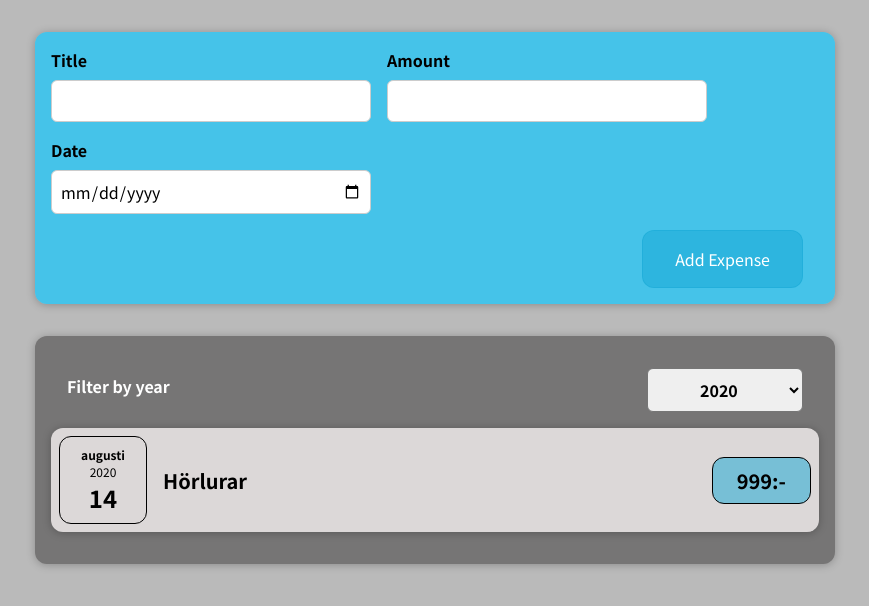
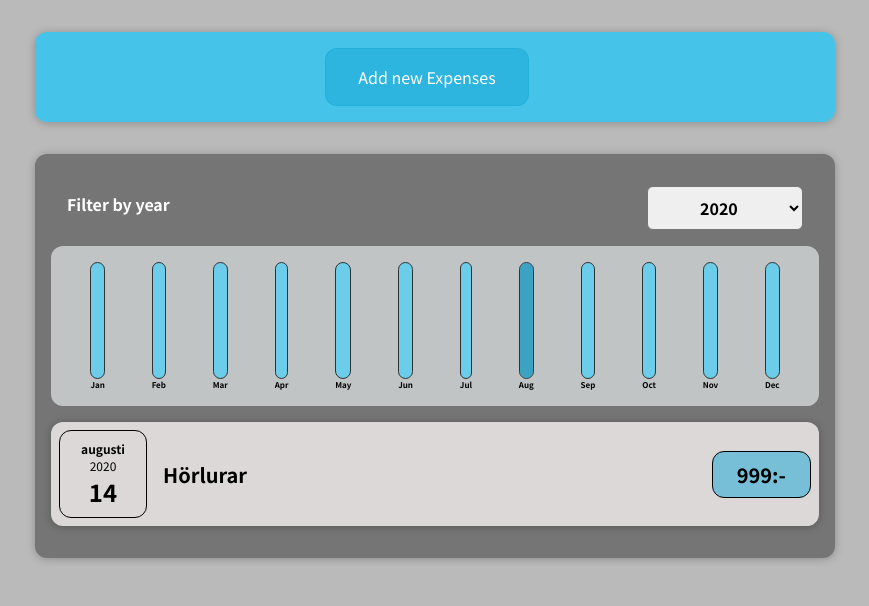
Before and after one commit to oskarskold/First-React-Project, a React (Create React App) app: page / in a window 1280 px wide. Shown: the top 606 px of the page, without its empty margins (205-1074 px from the left). Built offline with nearby package versions, Linux system fonts and the light colour scheme.

Commit message:
Added chart

```diff
--- /dev/null
+++ b/src/components/Chart/Chart.css
@@ -0,0 +1,9 @@
+.chart {
+  padding: 1rem;
+  border-radius: 12px;
+  background-color: #d8dcddc4;
+  text-align: center;
+  display: flex;
+  justify-content: space-around;
+  height: 10rem;
+}
--- /dev/null
+++ b/src/components/Chart/Chart.js
@@ -0,0 +1,24 @@
+import React from "react";
+
+import ChartBar from "./ChartBar";
+import "./Chart.css";
+
+const Chart = (props) => {
+  const dataPointValues = props.dataPoints.map((dataPoint) => dataPoint.value);
+  const totalMaximum = Math.max(...dataPointValues);
+
+  return (
+    <div className="chart">
+      {props.dataPoints.map((dataPoint) => (
+        <ChartBar
+          key={dataPoint.label}
+          value={dataPoint.value}
+          maxValue={totalMaximum}
+          label={dataPoint.label}
+        />
+      ))}
+    </div>
+  );
+};
+
+export default Chart;
--- /dev/null
+++ b/src/components/Chart/ChartBar.css
@@ -0,0 +1,30 @@
+.chart-bar {
+  height: 100%;
+  display: flex;
+  flex-direction: column;
+  align-items: center;
+}
+
+.chart-bar__inner {
+  height: 100%;
+  width: 100%;
+  border: 1px solid #313131;
+  border-radius: 12px;
+  background-color: #54d1f7c4;
+  overflow: hidden;
+  display: flex;
+  flex-direction: column;
+  justify-content: flex-end;
+}
+
+.chart-bar__fill {
+  background-color: #0e7b9d82;
+  width: 100%;
+  transition: all 0.3s ease-out;
+}
+
+.chart-bar__label {
+  font-weight: bold;
+  font-size: 0.5rem;
+  text-align: center;
+}
--- /dev/null
+++ b/src/components/Chart/ChartBar.js
@@ -0,0 +1,25 @@
+import React from "react";
+
+import "./ChartBar.css";
+
+const ChartBar = (props) => {
+  let barFillHeight = "0%";
+
+  if (props.maxValue > 0) {
+    barFillHeight = Math.round((props.value / props.maxValue) * 100) + "%";
+  }
+
+  return (
+    <div className="chart-bar">
+      <div className="chart-bar__inner">
+        <div
+          className="chart-bar__fill"
+          style={{ height: barFillHeight }}
+        ></div>
+      </div>
+      <div className="chart-bar__label">{props.label}</div>
+    </div>
+  );
+};
+
+export default ChartBar;
--- a/src/components/Expenses/ExpenseItem.js
+++ b/src/components/Expenses/ExpenseItem.js
@@ -6,6 +6,7 @@
 
 const ExpenseItem = (props) => {
   return (
+    <li>
       <Card className="expense-item">
         <ExpenseDate date={props.date} />
         <div className="expense-item__description">
@@ -13,6 +14,7 @@
           <div className="expense-item__price">{props.amount}:-</div>
         </div>
       </Card>
+    </li>
   );
 };
 
--- a/src/components/Expenses/Expenses.js
+++ b/src/components/Expenses/Expenses.js
@@ -1,8 +1,9 @@
 import React, { useState } from "react";
 
-import ExpenseItem from "./ExpenseItem";
+import ExpensesList from "./ExpensesList";
 import Card from "../UI/Card";
 import ExpenseFilter from "./ExpenseFilter";
+import ExpensesChart from "./ExpensesChart";
 import "./Expenses.css";
 
 const Expenses = (props) => {
@@ -23,14 +24,8 @@
           selected={filteredYear}
           onChangeFilter={filterChangedHandler}
         />
-        {filteredExpenses.map((expense) => (
-          <ExpenseItem
-            key={expense.id}
-            title={expense.title}
-            amount={expense.amount}
-            date={expense.date}
-          />
-        ))}
+        <ExpensesChart expenses={filteredExpenses} />
+        <ExpensesList items={filteredExpenses} />
       </Card>
     </div>
   );
--- /dev/null
+++ b/src/components/Expenses/ExpensesChart.js
@@ -0,0 +1,29 @@
+import React from "react";
+
+import Chart from "../Chart/Chart";
+
+const ExpensesChart = (props) => {
+  const chartDataPoints = [
+    { label: "Jan", value: 0 },
+    { label: "Feb", value: 0 },
+    { label: "Mar", value: 0 },
+    { label: "Apr", value: 0 },
+    { label: "May", value: 0 },
+    { label: "Jun", value: 0 },
+    { label: "Jul", value: 0 },
+    { label: "Aug", value: 0 },
+    { label: "Sep", value: 0 },
+    { label: "Oct", value: 0 },
+    { label: "Nov", value: 0 },
+    { label: "Dec", value: 0 },
+  ];
+
+  for (const expense of props.expenses) {
+    const expenseMonth = expense.date.getMonth();
+    chartDataPoints[expenseMonth].value += expense.amount;
+  }
+
+  return <Chart dataPoints={chartDataPoints} />;
+};
+
+export default ExpensesChart;
--- /dev/null
+++ b/src/components/Expenses/ExpensesList.css
@@ -0,0 +1,9 @@
+.expenses-list {
+  list-style: none;
+  padding: 0;
+}
+
+.expenses-list__fallback {
+  color: white;
+  text-align: center;
+}
--- /dev/null
+++ b/src/components/Expenses/ExpensesList.js
@@ -0,0 +1,25 @@
+import React from "react";
+
+import ExpenseItem from "./ExpenseItem";
+import "./ExpensesList.css";
+
+const ExpensesList = (props) => {
+  if (props.items.length === 0) {
+    return <h2 className="expenses-list__fallback">Found no expenses.</h2>;
+  }
+
+  return (
+    <ul className="expenses-list">
+      {props.items.map((expense) => (
+        <ExpenseItem
+          key={expense.id}
+          title={expense.title}
+          amount={expense.amount}
+          date={expense.date}
+        />
+      ))}
+    </ul>
+  );
+};
+
+export default ExpensesList;
--- a/src/components/NewExpense/ExpenseForm.js
+++ b/src/components/NewExpense/ExpenseForm.js
@@ -22,7 +22,7 @@
 
     const expenseData = {
       title: entredTitle,
-      amount: entredAmount,
+      amount: +entredAmount,
       date: new Date(entredDate),
     };
 
@@ -65,6 +65,9 @@
         </div>
       </div>
       <div className="new-expense__actions">
+        <button type="button" onClick={props.onCancel}>
+          Cancel
+        </button>
         <button type="submit">Add Expense</button>
       </div>
     </form>
--- a/src/components/NewExpense/NewExpense.js
+++ b/src/components/NewExpense/NewExpense.js
@@ -1,19 +1,39 @@
-import React from "react";
+import React, { useState } from "react";
 
 import ExpenseForm from "./ExpenseForm";
 import "./NewExpense.css";
 
 const NewExpense = (props) => {
+  const [isEditing, setIsEditng] = useState(false);
+
   const saveExpenseDataHandler = (enteredExpenseData) => {
     const expenseData = {
       ...enteredExpenseData,
       id: Math.random().toString(),
     };
     props.onAddExpense(expenseData);
+    setIsEditng(false);
   };
+
+  const startEdtingHandler = () => {
+    setIsEditng(true);
+  };
+
+  const stopEditingHandler = () => {
+    setIsEditng(false);
+  };
+
   return (
     <div className="new-expense">
-      <ExpenseForm onSaveExpenseData={saveExpenseDataHandler} />
+      {!isEditing && (
+        <button onClick={startEdtingHandler}>Add new Expenses</button>
+      )}
+      {isEditing && (
+        <ExpenseForm
+          onSaveExpenseData={saveExpenseDataHandler}
+          onCancel={stopEditingHandler}
+        />
+      )}
     </div>
   );
 };
```
Lines whose indentation alone changed are shown as unchanged.
